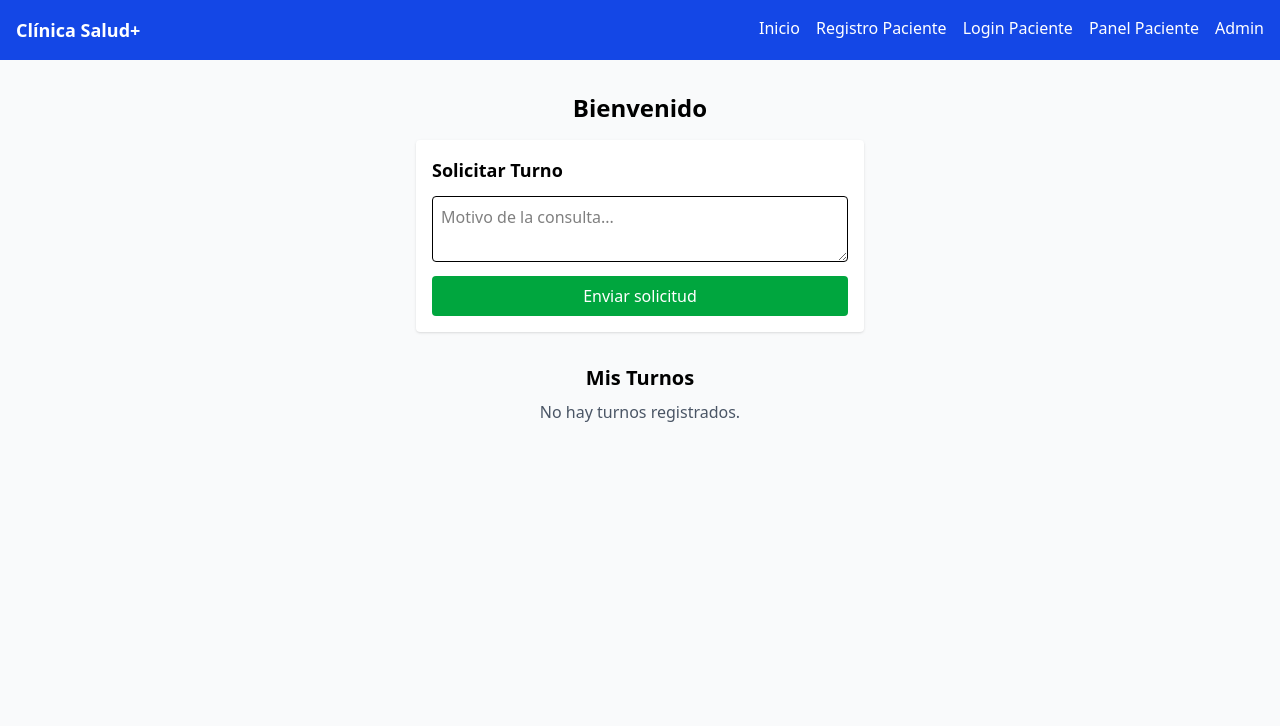
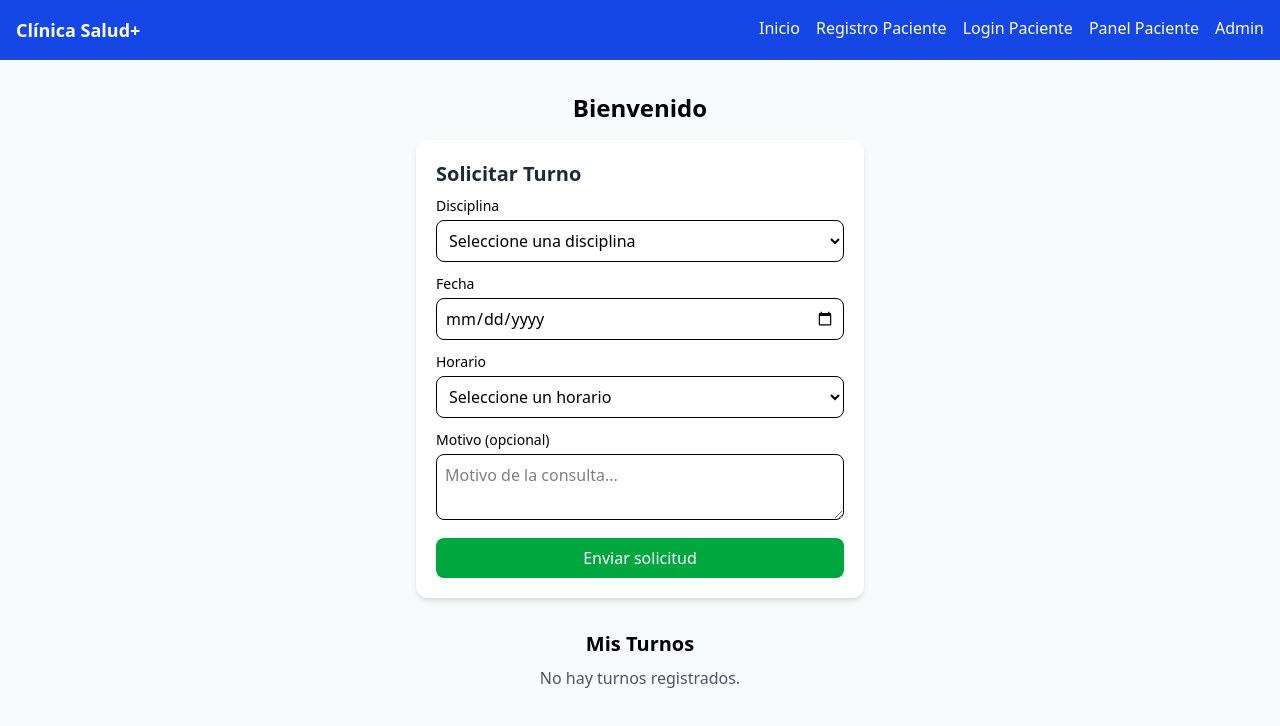
Before and after one commit to aletorresprado/clinica, a React (Vite) app: page /paciente/dashboard in a window 1280 px wide. Shown: the top 726 px of the page. Built offline with nearby package versions, Linux system fonts and the light colour scheme.

Commit message:
Ampliando requisitos en solicitud de turnos

```diff
--- a/src/features/paciente/components/TurnoCard.jsx
+++ b/src/features/paciente/components/TurnoCard.jsx
@@ -1,14 +1,17 @@
 export default function TurnoCard({ turno, onCancelar }) {
   return (
-    <div className="border rounded p-3 bg-gray-50 flex justify-between items-center mb-2">
-      <div>
-        <p className="font-medium">Motivo: {turno.motivo}</p>
-        <p className="text-sm text-gray-600">Estado: {turno.estado}</p>
-      </div>
+    <div className="border rounded p-3 bg-gray-50 mb-2 shadow-sm">
+      <p><span className="font-semibold">Disciplina:</span> {turno.disciplina}</p>
+      <p><span className="font-semibold">Profesional:</span> {turno.profesional}</p>
+      <p><span className="font-semibold">Fecha:</span> {turno.fecha}</p>
+      <p><span className="font-semibold">Hora:</span> {turno.hora}</p>
+      {turno.motivo && <p><span className="font-semibold">Motivo:</span> {turno.motivo}</p>}
+      <p className="text-sm text-gray-600 mt-1">Estado: {turno.estado}</p>
+
       {turno.estado === "aprobado" && (
         <button
           onClick={() => onCancelar(turno.id)}
-          className="bg-red-500 text-white px-3 py-1 rounded hover:bg-red-600"
+          className="mt-2 bg-red-500 text-white px-3 py-1 rounded hover:bg-red-600"
         >
           Cancelar
         </button>
--- a/src/features/paciente/components/TurnoForm.jsx
+++ b/src/features/paciente/components/TurnoForm.jsx
@@ -3,31 +3,133 @@ import { useData } from "../../../context/DataContext";
 
 export default function TurnoForm({ pacienteEmail }) {
   const { solicitarTurno } = useData();
+
+  const [disciplina, setDisciplina] = useState("");
+  const [profesional, setProfesional] = useState("");
+  const [fecha, setFecha] = useState("");
+  const [hora, setHora] = useState("");
   const [motivo, setMotivo] = useState("");
+
+  const disciplinas = {
+    Psicología: ["Lic. Ana López", "Lic. Carlos Díaz"],
+    Nutrición: ["Lic. Mariana Gómez", "Lic. Tomás Ruiz"],
+    Fisioterapia: ["Lic. Laura Méndez", "Lic. Martín Torres"],
+    Pediatría: ["Dra. Paula Herrera", "Dr. Luis Cabrera"],
+  };
+
+  // Horarios disponibles (simplificado)
+  const horarios = [
+    "09:00", "09:30", "10:00", "10:30",
+    "11:00", "11:30", "12:00", "14:00",
+    "14:30", "15:00", "15:30", "16:00",
+  ];
 
   const handleSubmit = (e) => {
     e.preventDefault();
-    if (!motivo.trim()) return alert("Debe ingresar un motivo.");
+
+    if (!disciplina || !profesional || !fecha || !hora)
+      return alert("Por favor complete todos los campos.");
+
     solicitarTurno({
       id: Date.now(),
       paciente: pacienteEmail,
+      disciplina,
+      profesional,
+      fecha,
+      hora,
       motivo,
       estado: "pendiente",
     });
-    alert("Turno solicitado. Esperando aprobación del administrador.");
+
+    alert("Turno solicitado con éxito. Esperando aprobación.");
+    setDisciplina("");
+    setProfesional("");
+    setFecha("");
+    setHora("");
     setMotivo("");
   };
 
   return (
-    <form onSubmit={handleSubmit} className="max-w-md mx-auto bg-white shadow rounded p-4">
-      <h2 className="text-lg font-semibold mb-3">Solicitar Turno</h2>
-      <textarea
-        value={motivo}
-        onChange={(e) => setMotivo(e.target.value)}
-        placeholder="Motivo de la consulta..."
-        className="w-full border rounded p-2 mb-2"
-      />
-      <button className="w-full bg-green-600 text-white rounded py-2 hover:bg-green-700">
+    <form
+      onSubmit={handleSubmit}
+      className="max-w-md mx-auto bg-white shadow-md rounded-xl p-5 space-y-3"
+    >
+      <h2 className="text-xl font-semibold text-gray-800 mb-2">Solicitar Turno</h2>
+
+      {/* Disciplina */}
+      <div>
+        <label className="block text-sm font-medium mb-1">Disciplina</label>
+        <select
+          value={disciplina}
+          onChange={(e) => {
+            setDisciplina(e.target.value);
+            setProfesional(""); // reset profesional
+          }}
+          className="w-full border rounded-lg p-2"
+        >
+          <option value="">Seleccione una disciplina</option>
+          {Object.keys(disciplinas).map((d) => (
+            <option key={d} value={d}>{d}</option>
+          ))}
+        </select>
+      </div>
+
+      {/* Profesional */}
+      {disciplina && (
+        <div>
+          <label className="block text-sm font-medium mb-1">Profesional</label>
+          <select
+            value={profesional}
+            onChange={(e) => setProfesional(e.target.value)}
+            className="w-full border rounded-lg p-2"
+          >
+            <option value="">Seleccione un profesional</option>
+            {disciplinas[disciplina].map((p) => (
+              <option key={p} value={p}>{p}</option>
+            ))}
+          </select>
+        </div>
+      )}
+
+      {/* Fecha */}
+      <div>
+        <label className="block text-sm font-medium mb-1">Fecha</label>
+        <input
+          type="date"
+          value={fecha}
+          onChange={(e) => setFecha(e.target.value)}
+          className="w-full border rounded-lg p-2"
+          min={new Date().toISOString().split("T")[0]} // no permitir fechas pasadas
+        />
+      </div>
+
+      {/* Hora */}
+      <div>
+        <label className="block text-sm font-medium mb-1">Horario</label>
+        <select
+          value={hora}
+          onChange={(e) => setHora(e.target.value)}
+          className="w-full border rounded-lg p-2"
+        >
+          <option value="">Seleccione un horario</option>
+          {horarios.map((h) => (
+            <option key={h} value={h}>{h}</option>
+          ))}
+        </select>
+      </div>
+
+      {/* Motivo */}
+      <div>
+        <label className="block text-sm font-medium mb-1">Motivo (opcional)</label>
+        <textarea
+          value={motivo}
+          onChange={(e) => setMotivo(e.target.value)}
+          placeholder="Motivo de la consulta..."
+          className="w-full border rounded-lg p-2"
+        />
+      </div>
+
+      <button className="w-full bg-green-600 text-white rounded-lg py-2 hover:bg-green-700 transition">
         Enviar solicitud
       </button>
     </form>
--- a/src/features/paciente/pages/DashboardPaciente.jsx
+++ b/src/features/paciente/pages/DashboardPaciente.jsx
@@ -2,19 +2,35 @@ import { useLocation } from "react-router-dom";
 import { useData } from "../../../context/DataContext";
 import TurnoForm from "../components/TurnoForm";
 import TurnoList from "../components/TurnoList";
+import { useEffect, useState } from "react";
 
 export default function DashboardPaciente() {
   const { state } = useLocation();
   const { turnos, cancelarTurno } = useData();
-  const email = state?.email;
 
-  const turnosPaciente = turnos.filter((t) => t.paciente === email);
+  const [usuario, setUsuario] = useState({ email: "", nombre: "" });
+
+  useEffect(() => {
+    if (state?.email) {
+      // Si viene desde navigate
+      setUsuario({ email: state.email, nombre: state.nombre });
+      localStorage.setItem("userData", JSON.stringify(state)); // opcional, para persistir
+    } else {
+      // Si se recarga la página, buscar en localStorage
+      const storedUser = JSON.parse(localStorage.getItem("userData"));
+      if (storedUser) setUsuario(storedUser);
+    }
+  }, [state]);
+
+  const turnosPaciente = turnos.filter((t) => t.paciente === usuario.email);
 
   return (
     <div className="p-4">
-      <h1 className="text-2xl font-bold text-center mb-4">Bienvenido {email}</h1>
+      <h1 className="text-2xl font-bold text-center mb-4">
+        Bienvenido {usuario.nombre || usuario.email}
+      </h1>
 
-      <TurnoForm pacienteEmail={email} />
+      <TurnoForm pacienteEmail={usuario.email} />
 
       <h2 className="text-xl font-semibold mt-8 mb-2 text-center">Mis Turnos</h2>
       <TurnoList turnos={turnosPaciente} onCancelar={cancelarTurno} />
--- a/src/features/paciente/pages/LoginPaciente.jsx
+++ b/src/features/paciente/pages/LoginPaciente.jsx
@@ -10,10 +10,23 @@ export default function LoginPaciente() {
 
   const handleLogin = (e) => {
     e.preventDefault();
-    const user = pacientes.find((p) => p.email === email && p.password === password);
+    const user = pacientes.find(
+      (p) => p.email === email && p.password === password
+    );
     if (!user) return alert("Credenciales inválidas.");
-    if (user.estado === "pendiente") return alert("Tu cuenta aún no fue aprobada.");
-    navigate("/paciente/dashboard", { state: { email } });
+    if (user.estado === "pendiente")
+      return alert("Tu cuenta aún no fue aprobada.");
+
+    // ✅ Enviamos también el nombre
+    navigate("/paciente/dashboard", {
+      state: { email: user.email, nombre: user.nombre },
+    });
+
+    // ✅ (Opcional) Guardar en localStorage para mantener sesión tras recarga
+    localStorage.setItem(
+      "userData",
+      JSON.stringify({ email: user.email, nombre: user.nombre, rol: "paciente" })
+    );
   };
 
   return (
```
Also changed, not shown: src/features/admin/pages/DashboardAdmin.jsx (+60 -34 lines).
